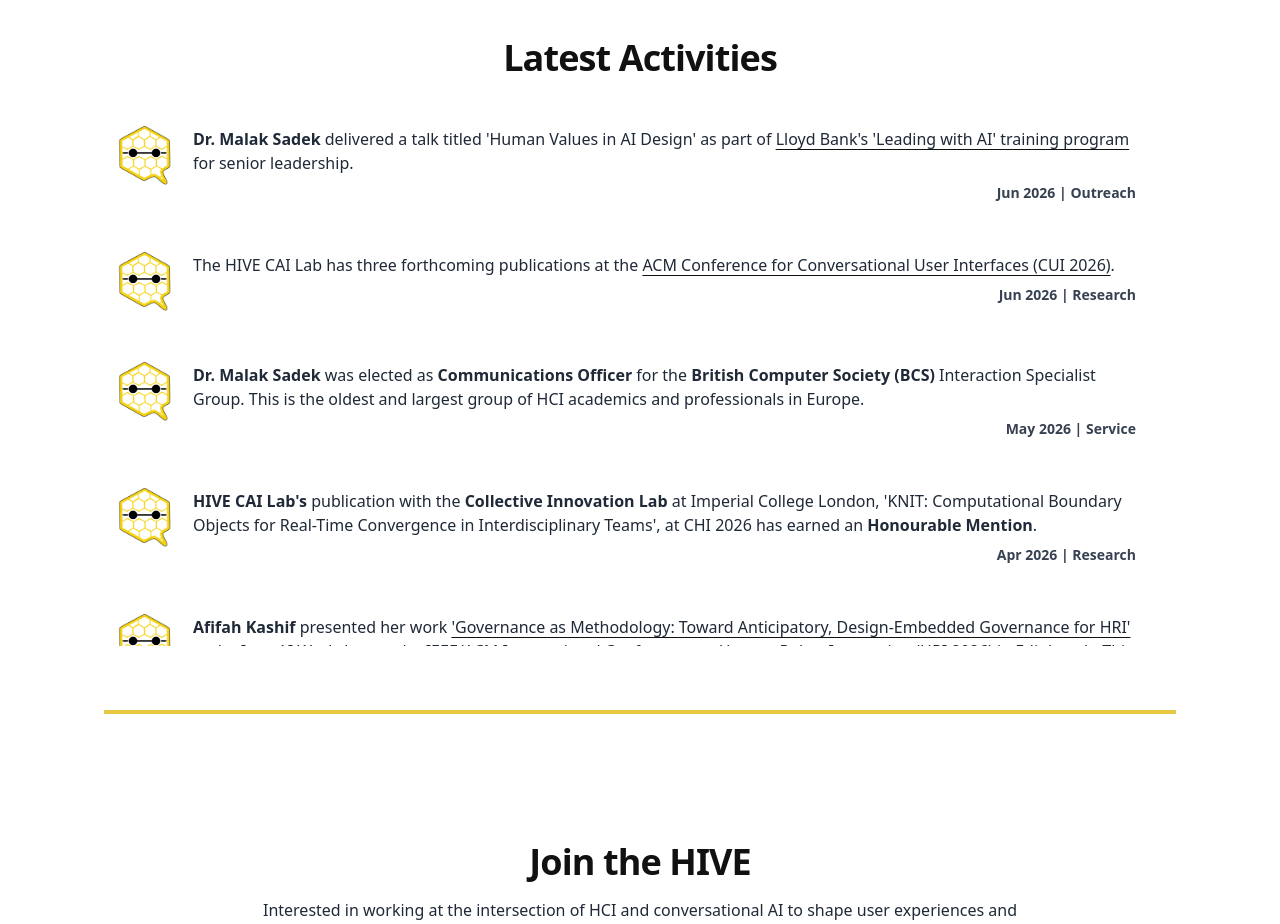
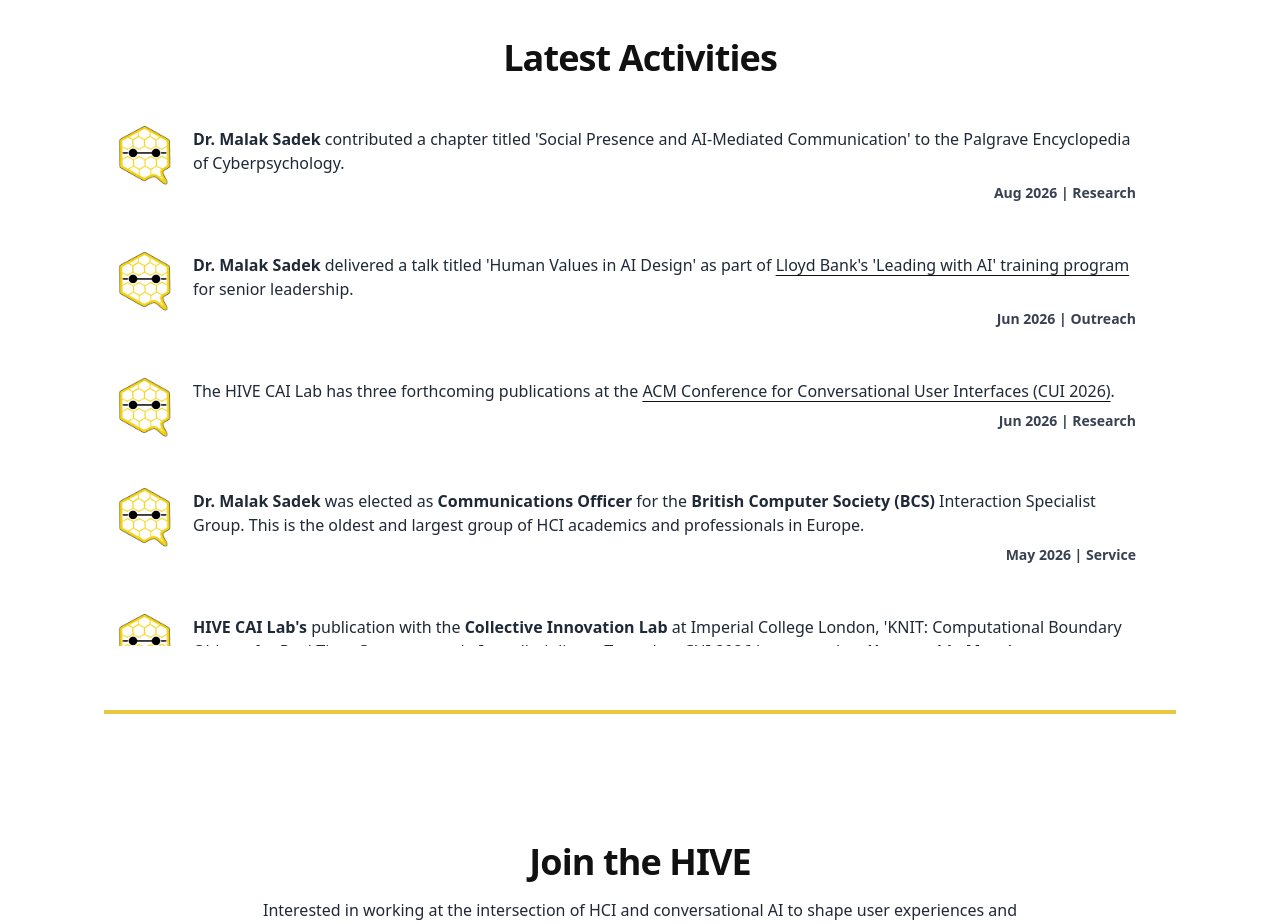
Before and after one commit to MalakSadek/HIVE-website, a Next.js app: page / in a window 1280 px wide. Shown: the part 6200-7124 px from the top of the page. Built offline with nearby package versions, Linux system fonts and the light colour scheme; no server answers.

Commit message:
Add new activity entry for Dr. Malak Sadek's contribution to the Palgrave Encyclopedia of Cyberpsychology in ActivitiesSection, enhancing the section with updated research highlights.

```diff
--- a/src/components/ActivitiesSection.tsx
+++ b/src/components/ActivitiesSection.tsx
@@ -14,6 +14,12 @@ type Activity = {
 const activities: Activity[] = [];
 
 const DEFAULT_ACTIVITIES: Activity[] = [
+  {
+    text: "**Dr. Malak Sadek** contributed a chapter titled 'Social Presence and AI-Mediated Communication' to the Palgrave Encyclopedia of Cyberpsychology.",
+    href: "https://link.springer.com/rwe/10.1007/978-3-031-52643-5_282-1#citeas",
+    monthYear: "Aug 2026",
+    tag: "Research",
+  },
   {
     text: "**Dr. Malak Sadek** delivered a talk titled 'Human Values in AI Design' as part of [Lloyd Bank's 'Leading with AI' training program](https://www.lloydsbankinggroup.com/media/press-releases/2025/lloyds-banking-group-2025/lloyds-pioneers-ai-training.html) for senior leadership.",
     href: "https://www.linkedin.com/posts/malaksadek_leadership-aistrategy-aidesign-ugcPost-7463542806314250241-ftp0?utm_source=social_share_send&utm_medium=member_desktop_web&rcm=ACoAACdPwK4BgYoJpjX_VYdfCWS2hzGr4rozTzI",
```
